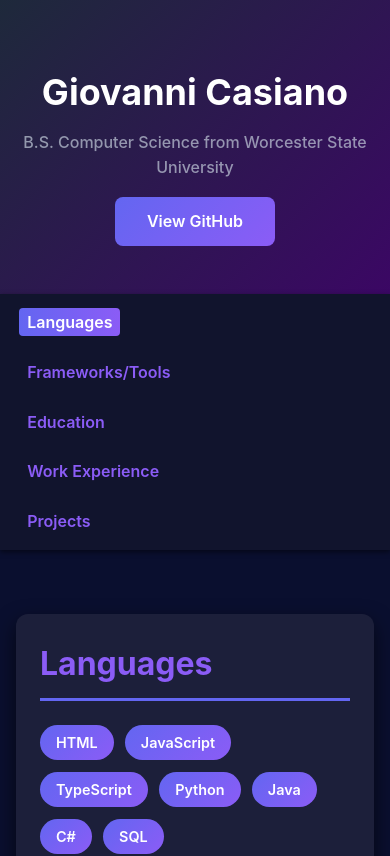
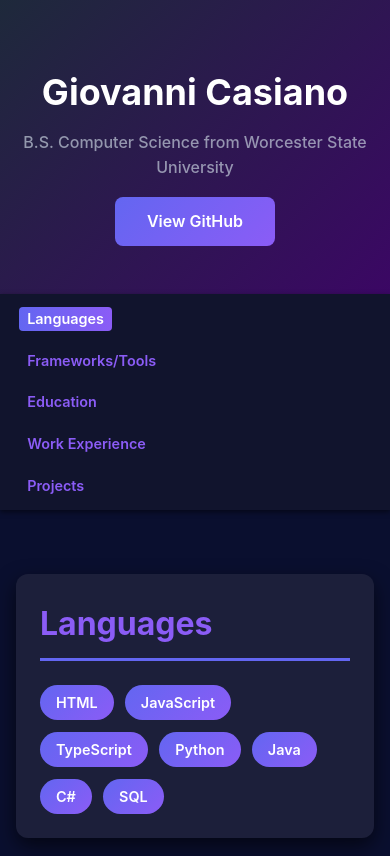
Before and after one commit to gcasiano21/portfolio, a React (Vite) app: page / in a window 390 px wide. Shown: the top 856 px of the page. Built offline with nearby package versions, Linux system fonts and the light colour scheme.

Commit message:
Fix mobile navbar

```diff
--- a/src/Style.css
+++ b/src/Style.css
@@ -195,9 +195,18 @@ footer a:hover {
 }
 
 @media (max-width: 600px) {
+   nav {
+    padding: 0.25rem 0;
+  }
+
   nav ul {
     flex-direction: column;
-    gap: 1rem;
+    gap: 0.5rem;
+  }
+
+  nav a {
+    font-size: 0.9rem;
+    padding: 0.2rem 0.5rem;
   }
 
   header h1 {
```
